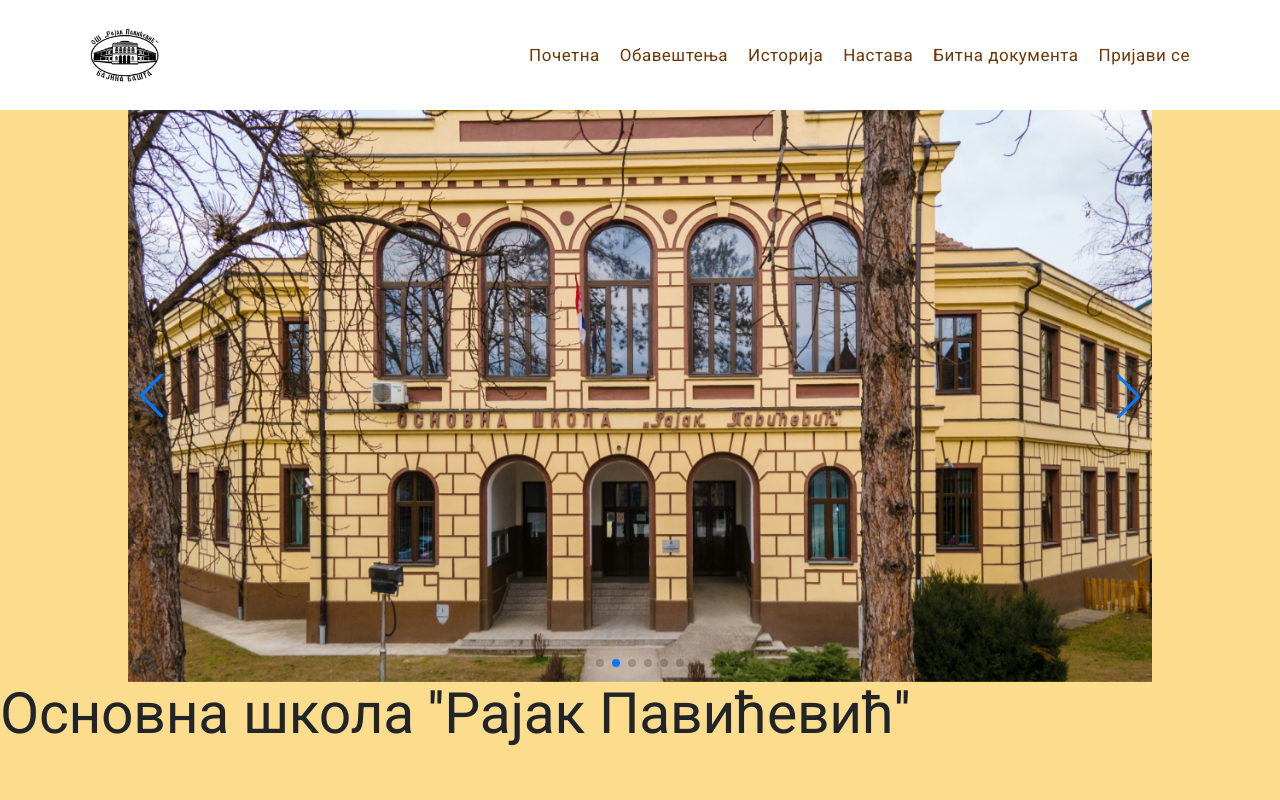
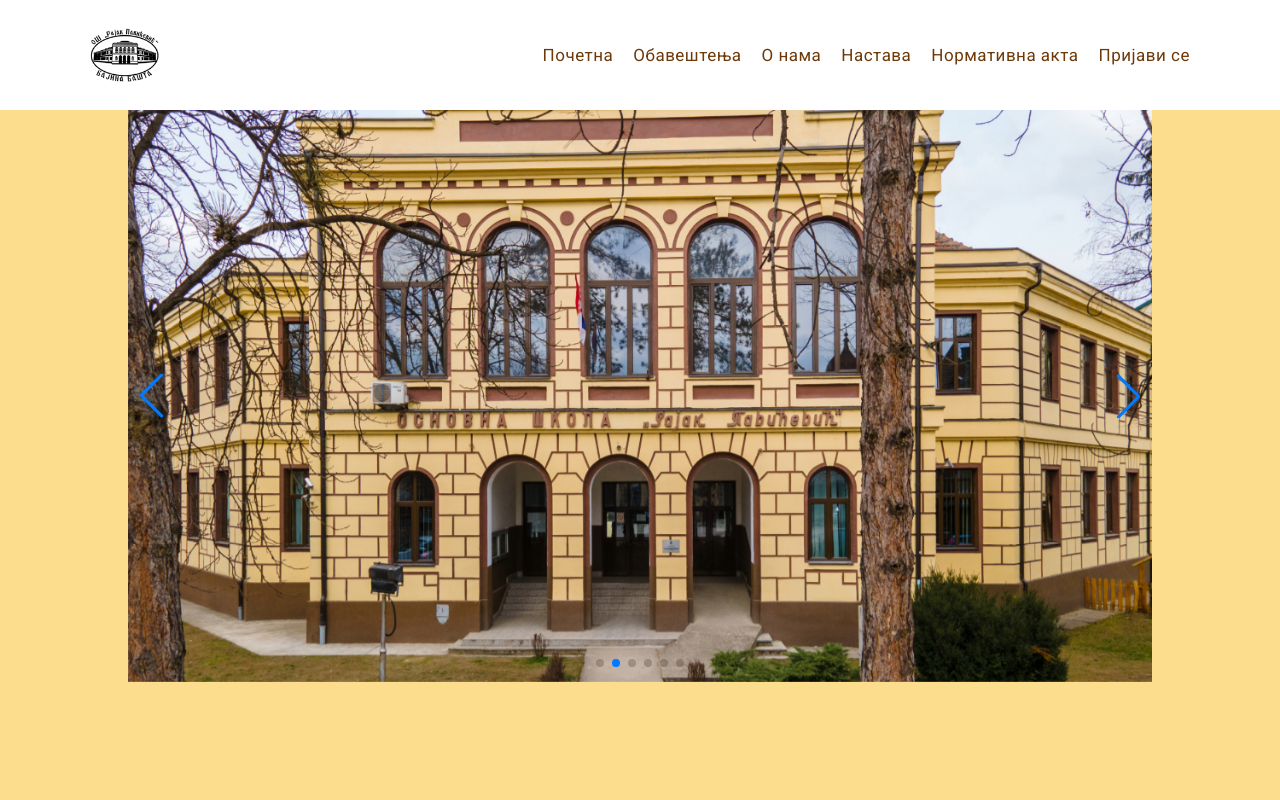
Before and after one commit to Lukakuncak/osrpavicevic-frontend, an Angular app: page /pocetna in a window 1280 px wide. Shown: the top 800 px of the page. Built offline with nearby package versions, Linux system fonts and the light colour scheme.

Commit message:
add gov icon in footer and change nav bar names

```diff
--- a/src/app/footer-component/footer-component.component.html
+++ b/src/app/footer-component/footer-component.component.html
@@ -8,6 +8,7 @@
         <div class="social-icons">
             <a href="https://www.instagram.com/rajakbb" target="_blank"><i class="fab fa-instagram"></i></a>
             <a href="https://www.facebook.com/osrpavicevicbb" target="_blank"><i class="fab fa-facebook"></i></a>
+            <a href="https://prosveta.gov.rs/" target="_blank"><i class="fas fa-landmark"></i></a>
         </div>
     </div>
 </div>
--- a/src/app/header-component/header-component.component.html
+++ b/src/app/header-component/header-component.component.html
@@ -20,14 +20,13 @@
             <li>Обавештења</li>
           </a>
           <a routerLink="/istorija" routerLinkActive="active" ariaCurrentWhenActive="page">
-            <li>Историја</li>
+            <li>О нама</li>
           </a>
           <a routerLink="/raspored-casova" routerLinkActive="active" ariaCurrentWhenActive="page">
             <li>Настава</li>
           </a>
           <a routerLink="/bitna-dokumenta" routerLinkActive="active" ariaCurrentWhenActive="page">
-            <li>Битна
-              документа</li>
+            <li>Нормативна акта</li>
           </a>
           <a routerLink="/prijavi-se" routerLinkActive="active" ariaCurrentWhenActive="page">
             <li>Пријави се</li>
--- a/src/app/home/home.component.html
+++ b/src/app/home/home.component.html
@@ -19,5 +19,4 @@
             <img src="slide-6.jpg">
         </swiper-slide>
     </swiper-container>
-    <h1>Основна школа ''Рајак Павићевић''</h1>
 </div>
```
